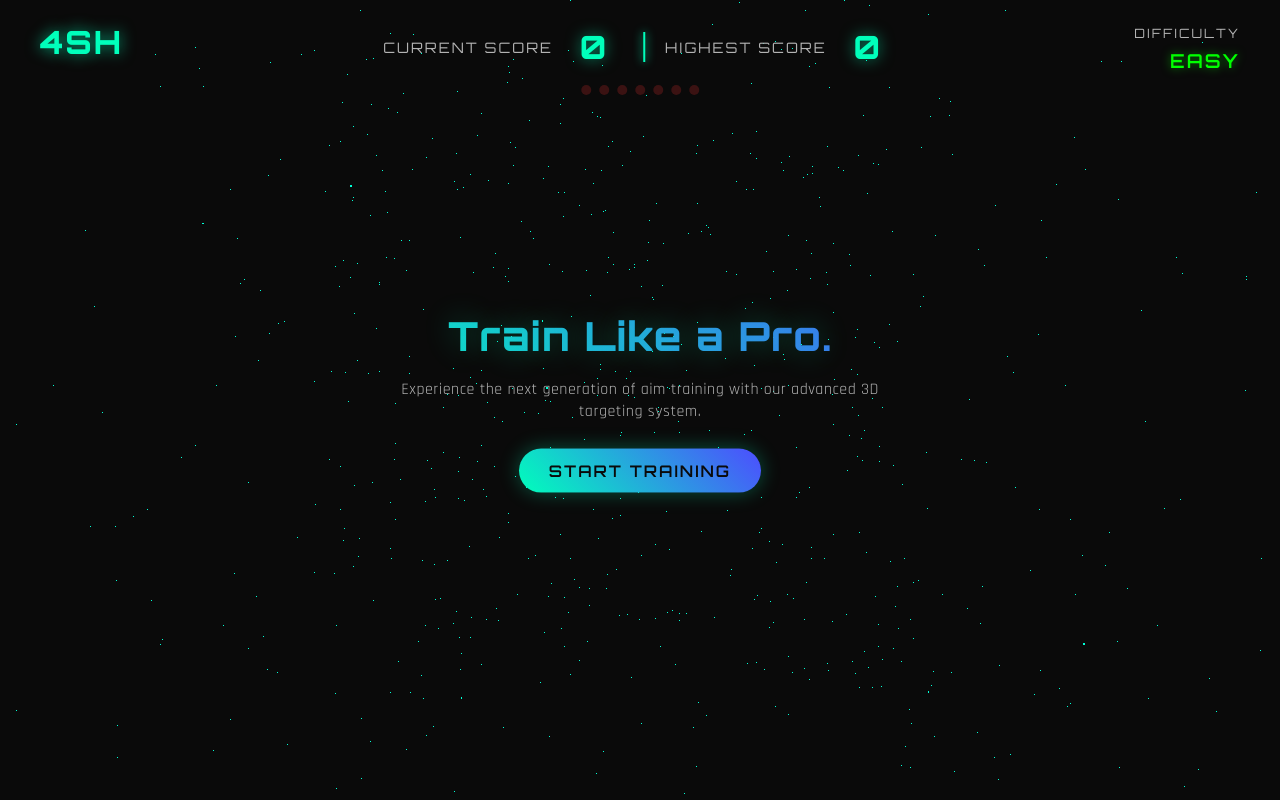
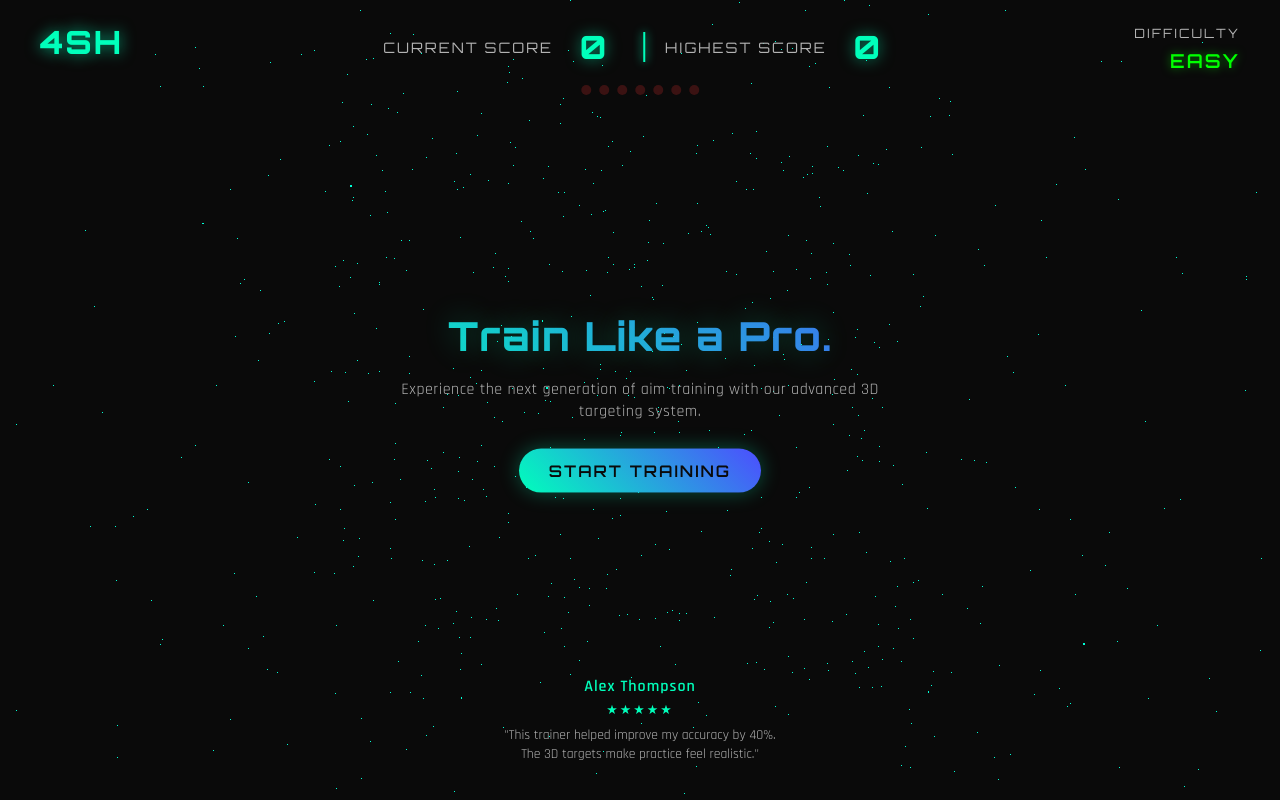
Before and after one commit to Suy4sh4/4SHW3B, a plain HTML site: page index.html in a window 1280 px wide. Drawn offline with nearby package versions, Linux system fonts and the light colour scheme; animation ran at ten frames a second.

Commit message:
Update index.html

```diff
--- a/index.html
+++ b/index.html
@@ -259,6 +259,87 @@
             left: 0;
             z-index: 1;
         }
+        .reviews-container {
+            position: absolute;
+            bottom: 25px;
+            left: 50%;
+            transform: translateX(-50%);
+            width: 100%;
+            max-width: 350px;
+            height: 110px;
+            z-index: 10;
+            overflow: hidden;
+        }
+
+        .reviews {
+            display: flex;
+            transition: transform 0.5s cubic-bezier(0.4, 0, 0.2, 1);
+            height: 100%;
+        }
+
+        .review {
+            min-width: 100%;
+            display: flex;
+            flex-direction: column;
+            align-items: center;
+            justify-content: center;
+            padding: 10px;
+        }
+
+        .review-name {
+            color: var(--primary);
+            font-weight: 600;
+            font-size: 1rem;
+            margin-bottom: 4px;
+            letter-spacing: 1px;
+        }
+
+        .review-stars {
+            color: var(--primary);
+            margin-bottom: 6px;
+            font-size: 0.8rem;
+            letter-spacing: 2px;
+        }
+
+        .review-stars .star-outline {
+            opacity: 0.3;
+        }
+
+        .review-text {
+            color: var(--text-secondary);
+            font-size: 0.85rem;
+            max-width: 280px;
+            text-align: center;
+            line-height: 1.4;
+        }
+
+        .review-nav {
+            position: absolute;
+            left: 50%;
+            transform: translateX(-50%);
+            bottom: 50%;
+            width: 100%;
+            display: flex;
+            justify-content: space-between;
+            padding: 0 15px;
+            z-index: 11;
+        }
+
+        .review-nav button {
+            background: none;
+            border: none;
+            color: var(--primary);
+            cursor: pointer;
+            font-size: 1rem;
+            transition: all 0.3s;
+            opacity: 0.7;
+            padding: 8px;
+        }
+
+        .review-nav button:hover {
+            transform: scale(1.1);
+            opacity: 1;
+        }
 
         @media (max-width: 768px) {
             .header {
@@ -267,6 +348,7 @@
 
             .logo {
                 font-size: 1.8rem;
+                display: none;
             }
 
             .score-container {
@@ -287,6 +369,7 @@
 
             .difficulty-indicator {
                 right: 20px;
+                display: none;
             }
 
             .difficulty-label {
@@ -310,6 +393,7 @@
         @media (max-width: 480px) {
             .logo {
                 font-size: 1.5rem;
+                display: none;
             }
 
             .score-container {
@@ -335,6 +419,7 @@
 
             .difficulty-indicator {
                 top: 15px;
+                display: none;
             }
 
             .difficulty-label {
@@ -372,6 +457,7 @@
         @media (max-width: 320px) {
             .logo {
                 font-size: 1.3rem;
+                display: none;
             }
 
             .score-label {
@@ -442,6 +528,30 @@
                 Experience the next generation of aim training with our advanced 3D targeting system.
             </div>
             <button class="button" id="startButton">Start Training</button>
+        </div>
+
+        <div class="reviews-container">
+            <div class="reviews" id="reviews">
+                <div class="review">
+                    <div class="review-name">Alex Thompson</div>
+                    <div class="review-stars">★★★★★</div>
+                    <div class="review-text">"This trainer helped improve my accuracy by 40%. The 3D targets make practice feel realistic."</div>
+                </div>
+                <div class="review">
+                    <div class="review-name">Sarah Chen</div>
+                    <div class="review-stars">★★★★<span class="star-outline">★</span></div>
+                    <div class="review-text">"Best aim trainer I've used. The dynamic targets and smooth animations are perfect."</div>
+                </div>
+                <div class="review">
+                    <div class="review-name">Marcus Rodriguez</div>
+                    <div class="review-stars">★★★★<span class="star-outline">★</span></div>
+                    <div class="review-text">"Incredible tool for improving reaction time and precision. Highly recommended."</div>
+                </div>
+            </div>
+            <div class="review-nav">
+                <button onclick="prevReview()"><i class="fas fa-chevron-left"></i></button>
+                <button onclick="nextReview()"><i class="fas fa-chevron-right"></i></button>
+            </div>
         </div>
 
         <canvas id="gameCanvas"></canvas>
@@ -756,6 +866,24 @@
 
             spawnTarget();
         });
+         // Reviews slider
+         let currentReview = 0;
+        const reviews = document.getElementById('reviews');
+        const totalReviews = 3;
+
+        function showReview(index) {
+            reviews.style.transform = `translateX(-${index * 100}%)`;
+        }
+
+        function nextReview() {
+            currentReview = (currentReview + 1) % totalReviews;
+            showReview(currentReview);
+        }
+
+        function prevReview() {
+            currentReview = (currentReview - 1 + totalReviews) % totalReviews;
+            showReview(currentReview);
+        }
 
         // Animation
         function animate(currentTime) {
```
